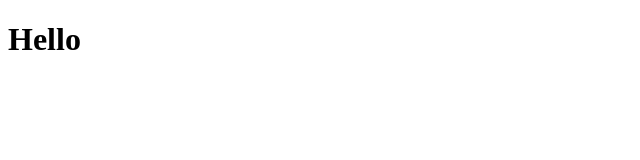
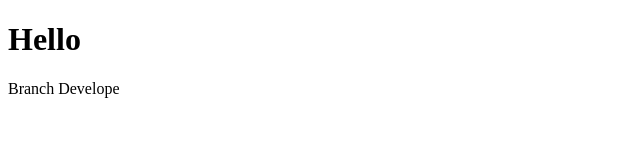
Before and after one commit to namtpce170126/ChuNhat, a plain HTML site: page index.html in a window 1280 px wide. Shown: the whole page, without its empty margins (0-640 px from the left). Drawn offline with Linux system fonts and the light colour scheme.

Commit message:
Add line 10 in index.html

```diff
--- a/index.html
+++ b/index.html
@@ -7,5 +7,6 @@
 </head>
 <body>
     <h1>Hello</h1>
+    <p>Branch Develope</p>
 </body>
 </html>
```
